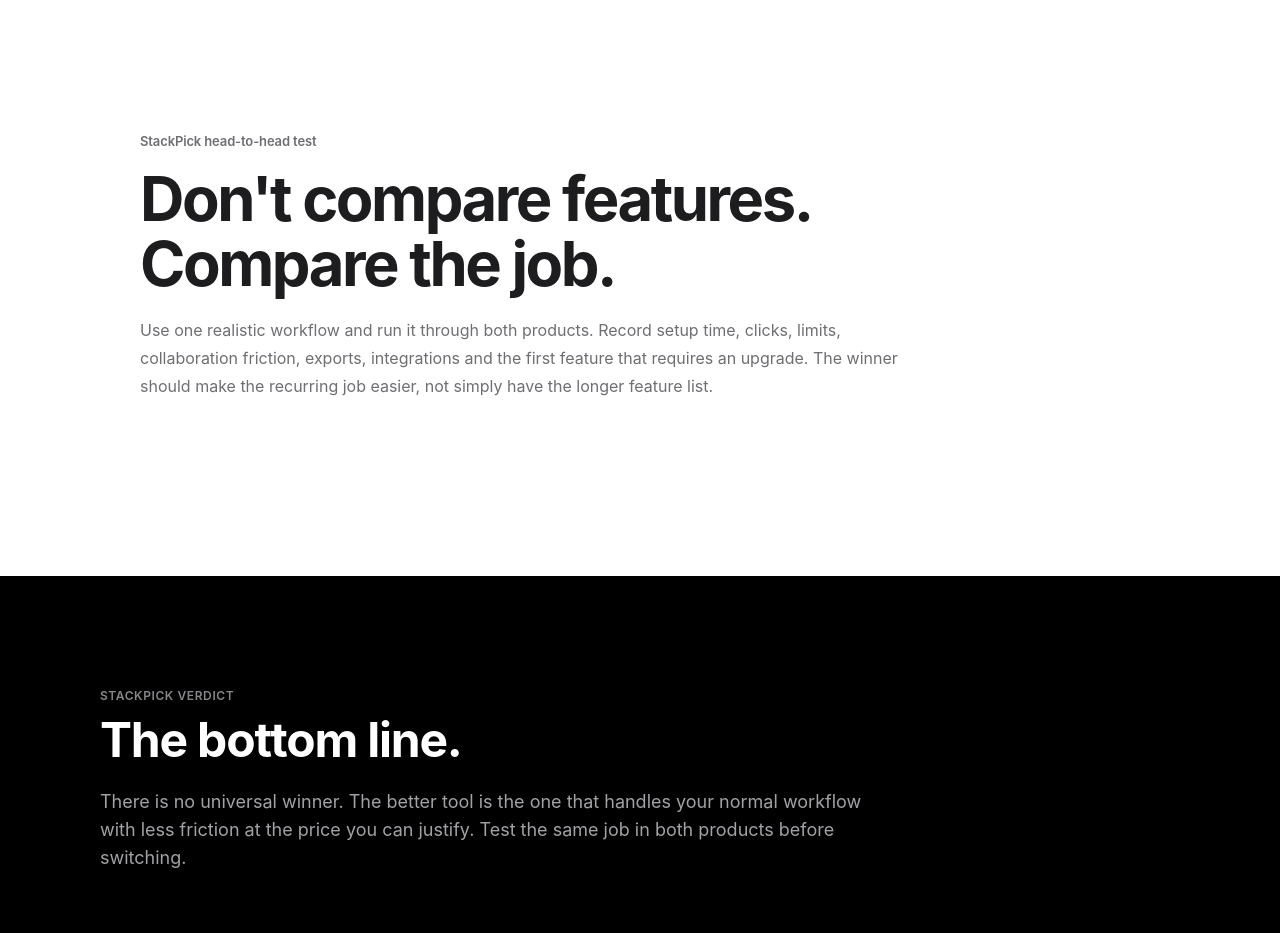
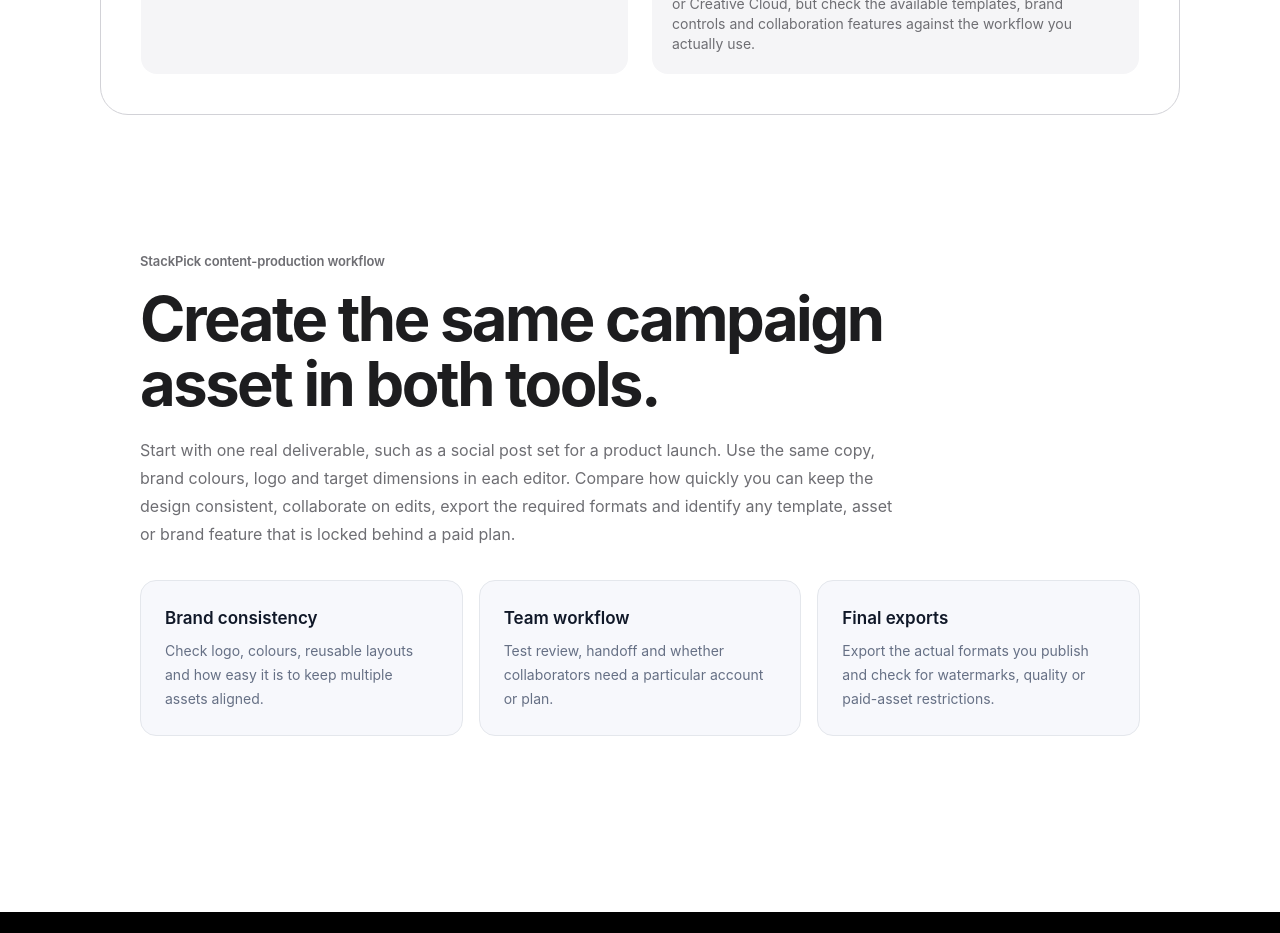
Before and after one commit to LinukaBandara/StackPick, a Next.js app: page /best/canva-vs-adobe-express in a window 1280 px wide. Shown: the part 2260-3193 px from the top of the page. Built offline with nearby package versions, Linux system fonts and the light colour scheme; no server answers.

Commit message:
Add specific Canva vs Adobe Express buyer guidance

```diff
--- a/app/best/canva-vs-adobe-express/page.tsx
+++ b/app/best/canva-vs-adobe-express/page.tsx
@@ -15,21 +15,23 @@ export default function Page() {
       intro="Compare Canva and Adobe Express for small-business content creation, brand assets, templates, collaboration and everyday marketing production."
       pricingNote="Pricing, limits and included features can change. Check the providers' current plans before making a decision."
       tools={[
-        { name: "Canva", bestFor: "Fast brand and marketing content creation", freeOption: "Free and paid features vary.", tradeoff: "Compare the same real task in both tools before choosing.", url: "https://www.canva.com/" },
-        { name: "Adobe Express", bestFor: "Businesses already using Adobe workflows", freeOption: "Free and paid features vary.", tradeoff: "Compare the same real task in both tools before choosing.", url: "https://www.adobe.com/express/" },
+        { name: "Canva", bestFor: "Fast brand and marketing content creation", freeOption: "Free and paid features vary.", tradeoff: "Its broad template ecosystem can speed up routine social and marketing assets, but check whether the brand controls, premium elements, team approvals and export formats you need are included in the plan.", url: "https://www.canva.com/" },
+        { name: "Adobe Express", bestFor: "Businesses already using Adobe workflows", freeOption: "Free and paid features vary.", tradeoff: "It is worth evaluating if your team already works with Adobe assets or Creative Cloud, but check the available templates, brand controls and collaboration features against the workflow you actually use.", url: "https://www.adobe.com/express/" },
       ]}
       bottomLine="There is no universal winner. The better tool is the one that handles your normal workflow with less friction at the price you can justify. Test the same job in both products before switching."
     >
       <section className="bg-white">
         <div className="sp-container py-16 sm:py-20">
-          <p className="sp-eyebrow">StackPick head-to-head test</p>
-          <h2 className="sp-title mt-4 max-w-4xl">Don't compare features. Compare the job.</h2>
+          <p className="sp-eyebrow">StackPick content-production workflow</p>
+          <h2 className="sp-title mt-4 max-w-4xl">Create the same campaign asset in both tools.</h2>
           <p className="mt-5 max-w-3xl text-base leading-7 text-[#6e6e73]">
-            Use one realistic workflow and run it through both products. Record setup time,
-            clicks, limits, collaboration friction, exports, integrations and the first feature
-            that requires an upgrade. The winner should make the recurring job easier, not simply
-            have the longer feature list.
+            Start with one real deliverable, such as a social post set for a product launch. Use the same copy, brand colours, logo and target dimensions in each editor. Compare how quickly you can keep the design consistent, collaborate on edits, export the required formats and identify any template, asset or brand feature that is locked behind a paid plan.
           </p>
+          <div className="mt-8 grid gap-4 sm:grid-cols-3">
+            <div className="rounded-2xl border border-[#e4e7ec] bg-[#f7f8fc] p-6"><p className="font-semibold text-[#101828]">Brand consistency</p><p className="mt-2 text-sm leading-6 text-[#667085]">Check logo, colours, reusable layouts and how easy it is to keep multiple assets aligned.</p></div>
+            <div className="rounded-2xl border border-[#e4e7ec] bg-[#f7f8fc] p-6"><p className="font-semibold text-[#101828]">Team workflow</p><p className="mt-2 text-sm leading-6 text-[#667085]">Test review, handoff and whether collaborators need a particular account or plan.</p></div>
+            <div className="rounded-2xl border border-[#e4e7ec] bg-[#f7f8fc] p-6"><p className="font-semibold text-[#101828]">Final exports</p><p className="mt-2 text-sm leading-6 text-[#667085]">Export the actual formats you publish and check for watermarks, quality or paid-asset restrictions.</p></div>
+          </div>
         </div>
       </section>
     </ComparisonArticle>
```
